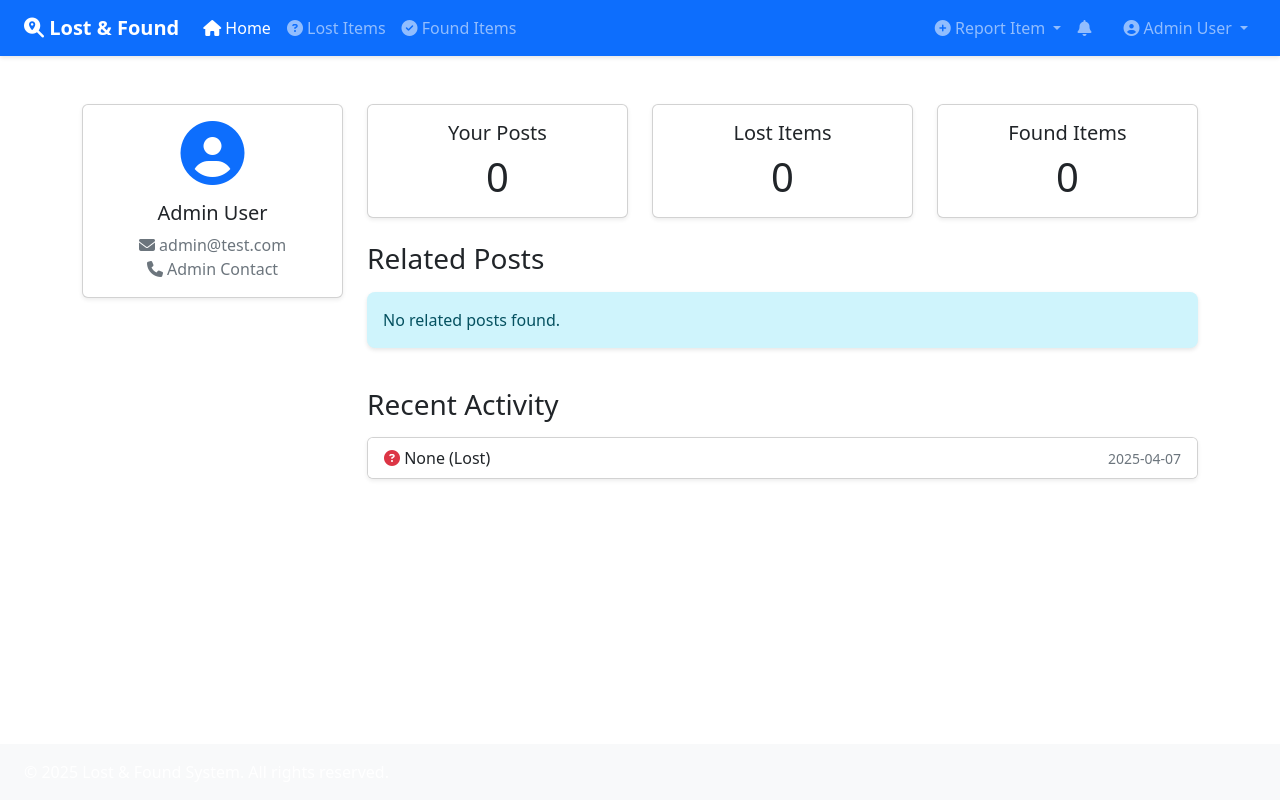
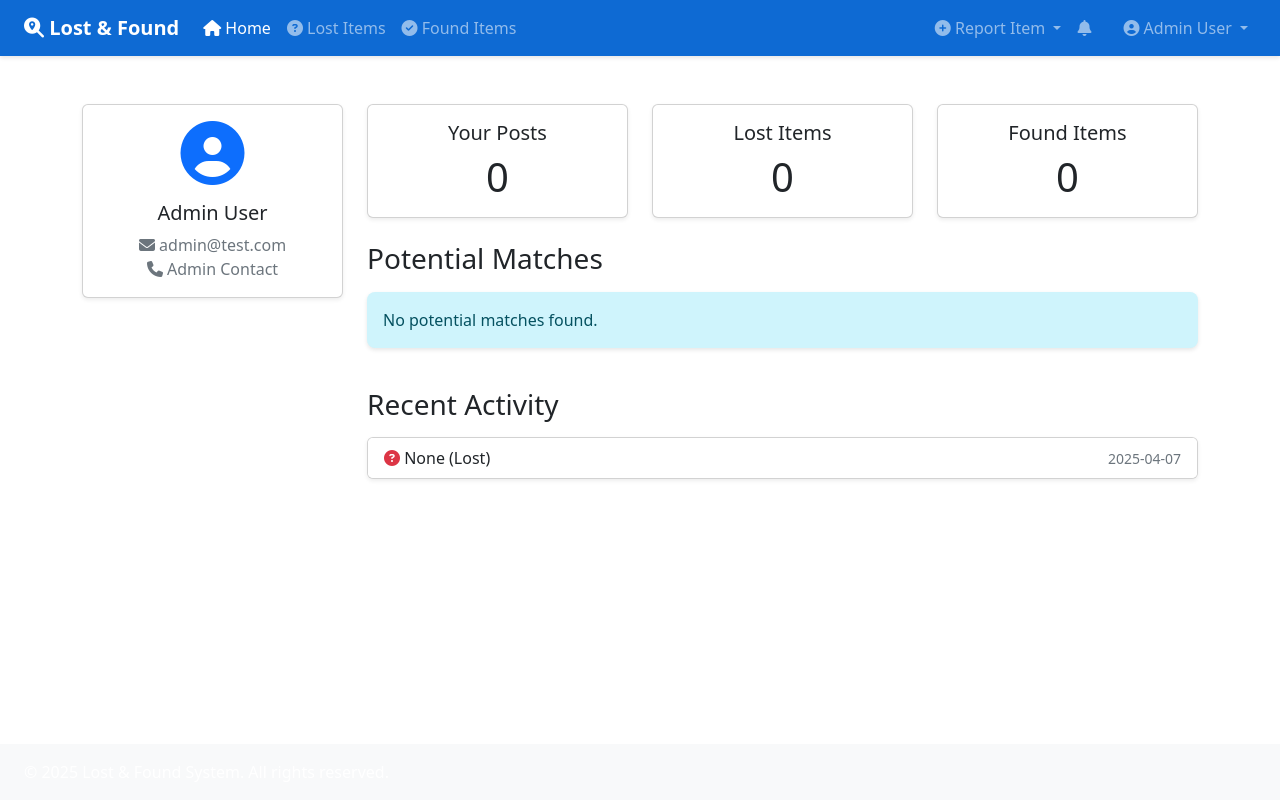
Before and after one commit to ahshafin2315/Lost-FoundTracking-CSE471-Project, a Flask app: page /dashboard in a window 1280 px wide. Run offline with Flask 2, Linux system fonts and the light colour scheme; a user stored in the database is signed in; data comes from the database, SQL or seed files in the repository; both versions use the stored data as it was before the commit.

Commit message:
UI enhancements

```diff
--- a/app.py
+++ b/app.py
@@ -334,13 +334,6 @@ def dashboard():
     user_lost_items_count = Post.query.filter_by(user_id=session['user_id'], type="lost").count()
     user_found_items_count = Post.query.filter_by(user_id=session['user_id'], type="found").count()
 
-    # Get related posts based on user's post categories
-    user_categories = [post.category_name for post in user_posts]
-    related_posts = Post.query.filter(
-        Post.category_name.in_(user_categories),
-        Post.user_id != session['user_id']
-    ).limit(3).all()
-
     # Get recent activities (last 5 posts)
     recent_activities = Post.query.order_by(
         Post.date.desc()
@@ -352,7 +345,6 @@ def dashboard():
         user_posts_count=user_posts_count,
         lost_items_count=user_lost_items_count,
         found_items_count=user_found_items_count,
-        related_posts=related_posts,
         recent_activities=recent_activities
     )
 
--- a/static/css/style.css
+++ b/static/css/style.css
@@ -1,6 +1,6 @@
 /* Custom Variables */
 :root {
-    --primary-color: #0d6efd;
+    --primary-color: #0e6ad3;
     --secondary-color: #6c757d;
     --success-color: #198754;
     --info-color: #0dcaf0;
@@ -57,6 +57,11 @@ main {
 /* Navbar Enhancements */
 .navbar {
     box-shadow: 0 2px 4px rgba(0,0,0,0.1);
+    background-color: #0e6ad3 !important; /* Default Bootstrap primary */
+    /* Or use any other color value like: */
+    /* background-color: #28a745 !important; */ /* Green */
+    /* background-color: #dc3545 !important; */ /* Red */
+    /* background-color: #17a2b8 !important; */ /* Cyan */
 }
 
 .navbar-brand {
--- a/templates/base.html
+++ b/templates/base.html
@@ -20,7 +20,7 @@
 
 <body>
     <!-- Navbar -->
-    <nav class="navbar navbar-expand-lg navbar-dark bg-primary">
+    <nav class="navbar navbar-expand-lg navbar-dark">
         <div class="container-fluid px-4">
             <a class="navbar-brand" href="{{ url_for('dashboard') }}">
                 <i class="fas fa-search-location"></i> Lost & Found
--- a/templates/dashboard.html
+++ b/templates/dashboard.html
@@ -55,35 +55,19 @@
                 </div>
             </div>
 
-            <!-- Related Posts Section -->
+            <!-- Potential Matches Section -->
             <div class="row mb-4">
                 <div class="col-12">
-                    <h3 class="mb-3">Related Posts</h3>
+                    <h3 class="mb-3">Potential Matches</h3>
                     <div class="row">
                         {% for post in related_posts %}
                         <div class="col-md-4 mb-4">
-                            <div class="card h-100 shadow-sm">
-                                {% if post.images %}
-                                <img src="{{ url_for('static', filename='uploads/' + post.images) }}" class="card-img-top"
-                                    alt="Item image" style="height: 200px; object-fit: cover;">
-                                {% endif %}
-                                <div class="card-body">
-                                    <h5 class="card-title">{{ post.category_name|title }}</h5>
-                                    <p class="card-text text-muted">{{ post.description[:100] }}...</p>
-                                    <p class="card-text">
-                                        <small class="text-muted">
-                                            <i class="fas fa-map-marker-alt"></i> {{ post.location }}<br>
-                                            <i class="fas fa-calendar"></i> {{ post.date.strftime('%Y-%m-%d') }}
-                                        </small>
-                                    </p>
-                                    <a href="{{ url_for('view_post', post_id=post.id) }}" class="btn btn-outline-primary">View Details</a>
-                                </div>
-                            </div>
+                            <!-- Potential matches for each posts shown in single list to be navigated further in new template file -->
                         </div>
                         {% else %}
                         <div class="col-12">
                             <div class="alert alert-info">
-                                No related posts found.
+                                No potential matches found.
                             </div>
                         </div>
                         {% endfor %}
```
Also changed, not shown: instance/lostandfound.db, lostandfound.db (deleted), static/uploads/fa37bddc-bcd2-41ce-ba27-adb4bcedab07.jpeg (added).
